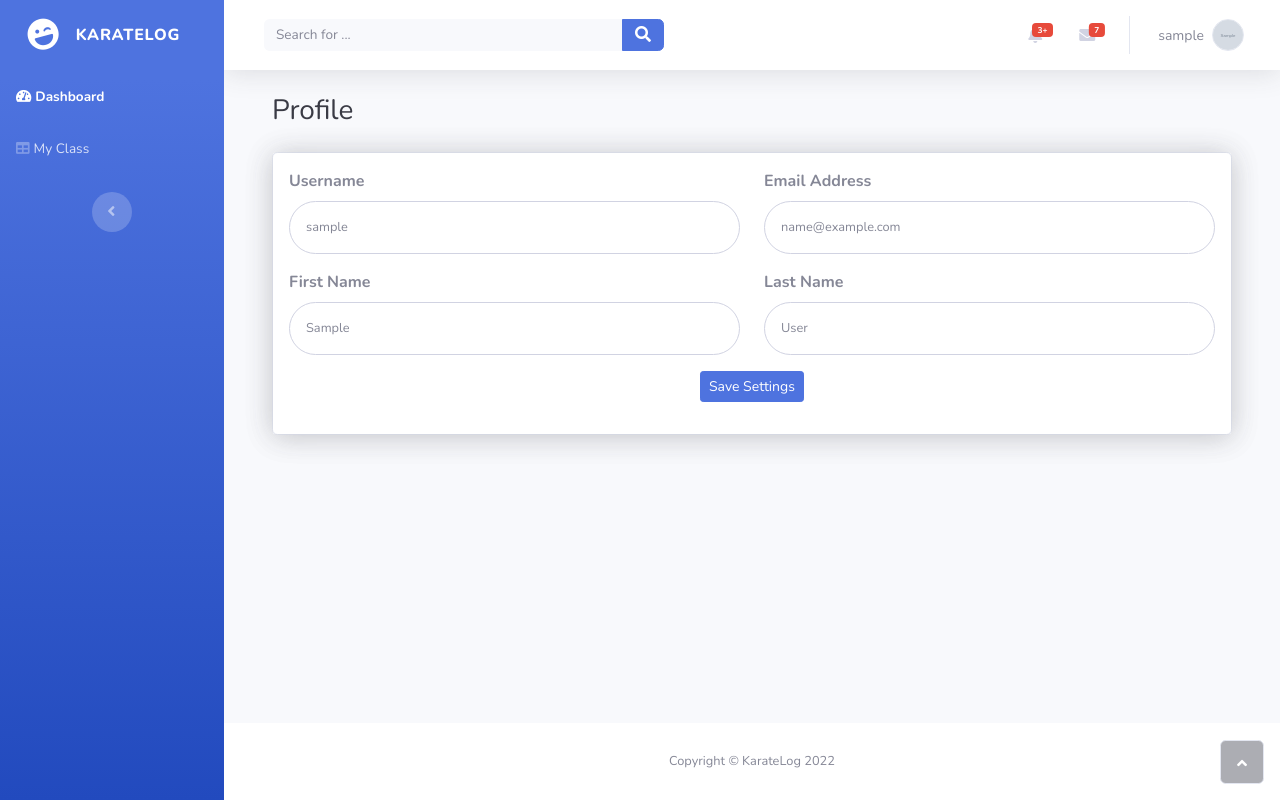
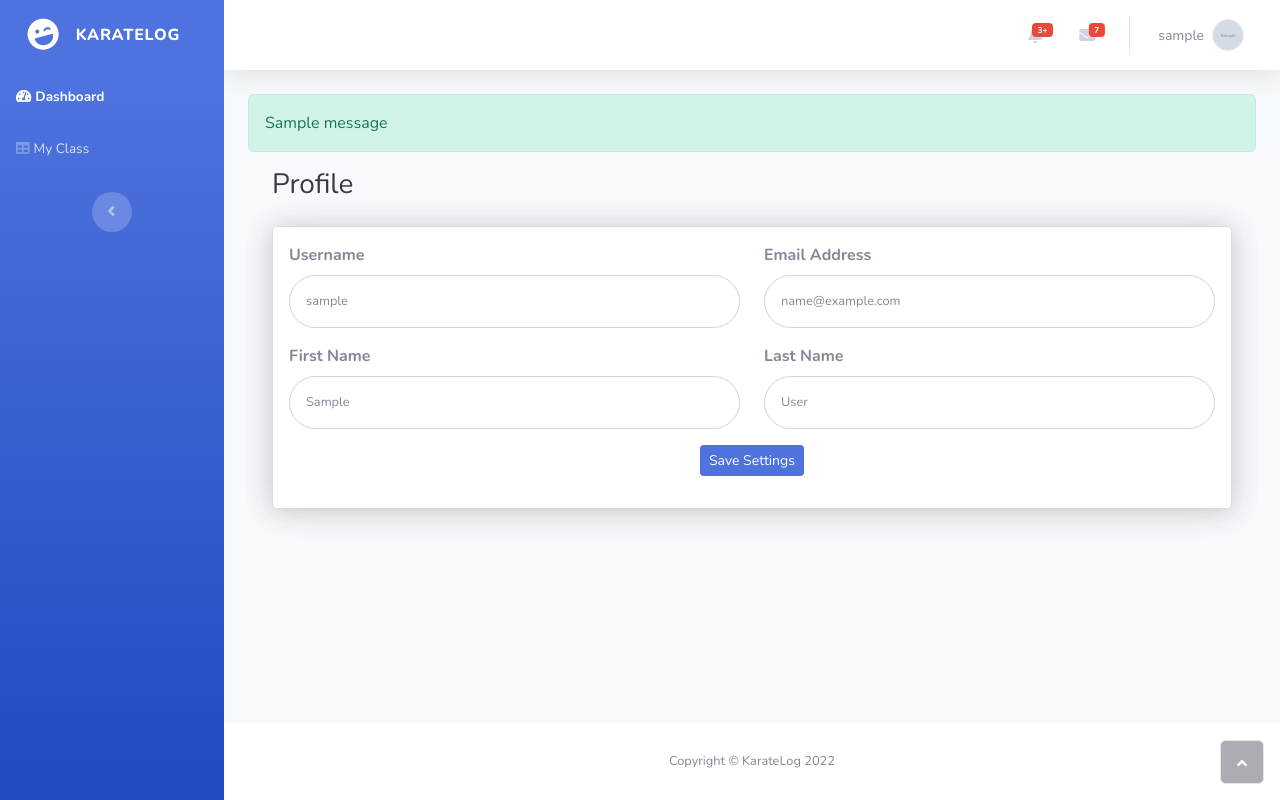
Before and after one commit to rexxxdj/sporthub, a Django app: page /account/ in a window 1280 px wide. Run offline with Django 4.2, Linux system fonts and the light colour scheme; the first user in the database is signed in; tables that the repository leaves empty hold one stand-in row (Sample ...); one stand-in notice (Sample message) is shown; some libraries are stand-ins or nearby versions.

Commit message:
add form messages

```diff
--- a/account/views.py
+++ b/account/views.py
@@ -46,6 +46,7 @@ def user_registration(request):
                                     password=form.cleaned_data['password'],
                                     )
             login(request, new_user)
+            messages.success(request, 'New user was created')
             return HttpResponseRedirect("/profile")
     else:
         form = RegistrationForm()
@@ -67,12 +68,12 @@ def edit_profile(request):
         )
         if profile_form.is_valid():
             profile_form.save()
-            #messages.success(request, 'Profile updated successfully')
+            messages.success(request, 'Profile updated successfully')
             return render(request,
                           'profile.html',
                           {'profile_form': profile_form})
         else:
-            #messages.error(request, 'Error updating your profile')
+            messages.error(request, 'Error updating your profile')
             return render(request,
                           'profile.html',
                           {'profile_form': profile_form})
@@ -92,12 +93,12 @@ def edit_account(request):
         )
         if user_form.is_valid():
             user_form.save()
-            #messages.success(request, 'User updated successfully')
+            messages.success(request, 'User updated successfully')
             return render(request,
                           'account.html',
                           {'user_form': user_form})
         else:
-            #messages.error(request, 'Error updating your profile')
+            messages.error(request, 'Error updating your profile')
             return render(request,
                           'account.html',
                           {'user_form': user_form})
--- a/templates/base_dashboard.html
+++ b/templates/base_dashboard.html
@@ -34,12 +34,6 @@
                 <nav class="navbar navbar-light navbar-expand bg-white shadow mb-4 topbar static-top">
                     <div class="container-fluid">
                         <button class="btn btn-link d-md-none rounded-circle me-3" id="sidebarToggleTop" type="button"><i class="fas fa-bars"></i></button>
-                        <form class="d-none d-sm-inline-block me-auto ms-md-3 my-2 my-md-0 mw-100 navbar-search">
-                            <div class="input-group">
-                                <input class="bg-light form-control border-0 small" type="text" placeholder="Search for ...">
-                                <button class="btn btn-primary py-0" type="button"><i class="fas fa-search"></i></button>
-                            </div>
-                        </form>
                         <ul class="navbar-nav flex-nowrap ms-auto">
                             <li class="nav-item dropdown d-sm-none no-arrow">
                                 <a class="dropdown-toggle nav-link" aria-expanded="false" data-bs-toggle="dropdown" href="#"><i class="fas fa-search"></i></a>
@@ -168,6 +162,13 @@
                     </div>
                 </nav>
                 <div class="container-fluid">
+                    {% if messages %}
+                        <div class="alert alert-success" role="alert">
+                            {% for message in messages %}
+                                {{ message }}
+                            {% endfor %}
+                        </div>
+                    {% endif %}
                     {% block content %}{% endblock content %}
                 </div>
             </div>
```
Also changed, not shown: templates/base_account.html (+7 -0 lines).
